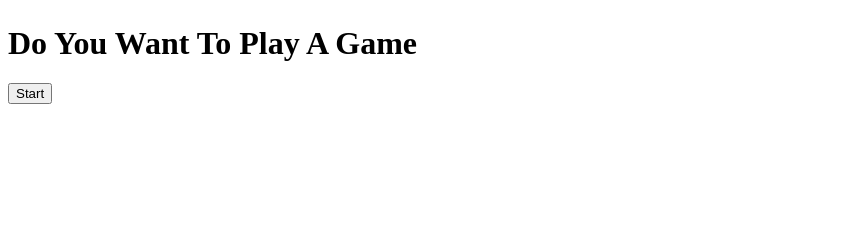
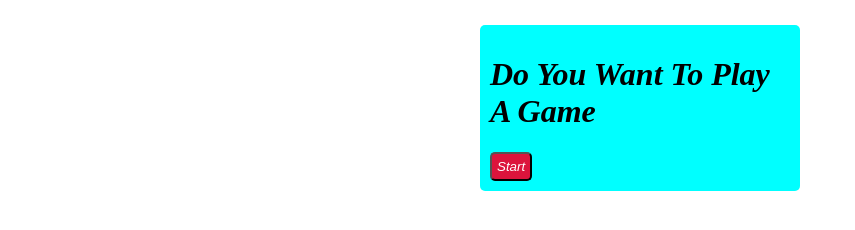
Before and after one commit to AnthonyStrickland/code-quiz-challenge-04, a plain HTML site: page index.html in a window 1280 px wide. Shown: the whole page, without its empty margins (0-855 px from the left). Drawn offline with Linux system fonts and the light colour scheme.

Commit message:
got css done

```diff
--- a/04-Challenge/Assets/style.css
+++ b/04-Challenge/Assets/style.css
@@ -1,8 +1,36 @@
-/* place everything center of page */
+/* style boxes with color and shades */
+.container{
+width: 300px;
+max-width: 80%;
+background-color: aqua;
+border-radius: 5px;
+padding: 10px;
+margin-top: auto;
+margin-right: auto ;
+margin-left:auto;
+}
+#welcome h1{
+color: black;
+font-style: oblique;
+font-weight: bold;
+
+}
+#startBtn{
+background-color: crimson;
+border-radius: 5px;
+padding: 5px 5px;
+color: white;
+font-style: italic;
+}
 /* create fonts for answer and questions */
-/* place timer in lower right corner of page */
-/* style boxes with color and shades */
-
+.btn{
+    background-color:crimson;
+    border-radius: 20px;
+    padding: 5px 5px;
+    color: white;
+    outline: none;
+    font-style:italic;
+}
 .hide{
     display:none;
 }
--- a/04-Challenge/js/script.js
+++ b/04-Challenge/js/script.js
@@ -15,7 +15,7 @@ var restartScreen = document.getElementById("restart")
 
 
 // start timer
-var secondsLeft = 60;
+var secondsLeft = 120;
 
 function startTime() {
   var timeInterval = setInterval(function() {
```
